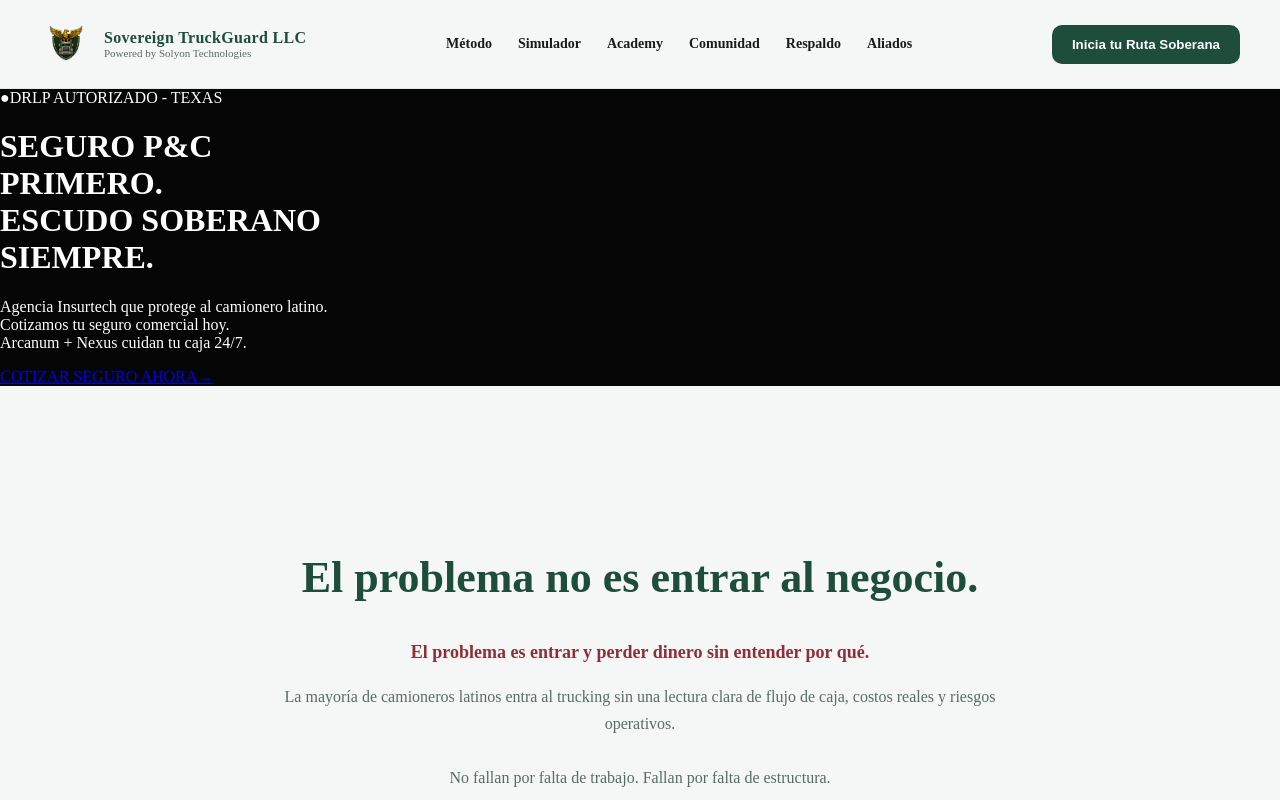
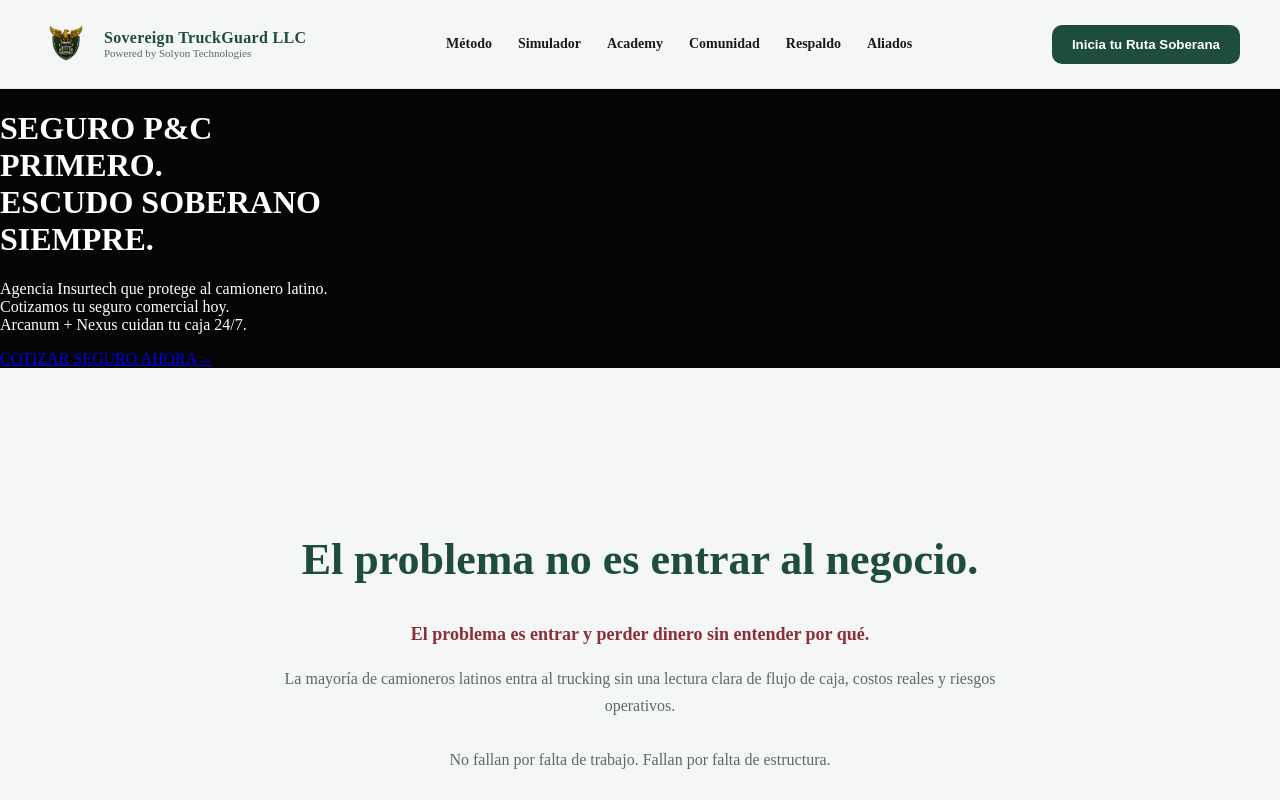
Before and after one commit to Sovereigntruckguard/sovereign-truckguard-site, a Next.js app: page / in a window 1280 px wide. Shown: the top 800 px of the page. Built offline with nearby package versions, Linux system fonts and the light colour scheme.

Commit message:
fix hero

```diff
--- a/app/components/home/Hero.jsx
+++ b/app/components/home/Hero.jsx
@@ -3,25 +3,20 @@ import React from 'react';
 const Hero = () => {
   return (
     <div className="relative h-screen bg-black overflow-hidden">
-      {/* Background keyframe brutal */}
+      {/* Imagen de fondo - negro mate brutal */}
       <div
         className="absolute inset-0 bg-cover bg-center bg-no-repeat scale-110"
         style={{
-          backgroundImage: "url('/images/hero-black-truck.jpg')",  // <-- sube la imagen negra aquí
+          backgroundImage: "url('/images/hero-black-truck.jpg')",
           animation: "heroPan 30s infinite linear"
         }}
       ></div>
 
-      {/* Dark overlay */}
-      <div className="absolute inset-0 bg-gradient-to-br from-black/80 via-black/60 to-transparent"></div>
+      {/* Overlay oscuro fuerte para que el texto se lea perfecto */}
+      <div className="absolute inset-0 bg-gradient-to-br from-black/90 via-black/70 to-black/40"></div>
 
       <div className="max-w-7xl mx-auto px-6 h-full flex items-center relative z-10">
         <div className="max-w-xl space-y-6">
-          <div className="inline-flex items-center gap-2 bg-white/10 backdrop-blur-md px-5 py-2 rounded-3xl text-sm font-semibold border border-white/30">
-            <span className="text-emerald-400">●</span>
-            DRLP AUTORIZADO - TEXAS
-          </div>
-
           <h1 className="text-6xl lg:text-7xl font-black leading-none tracking-[-3px] text-white">
             SEGURO P&amp;C<br />
             <span className="text-amber-400">PRIMERO.</span><br />
```
